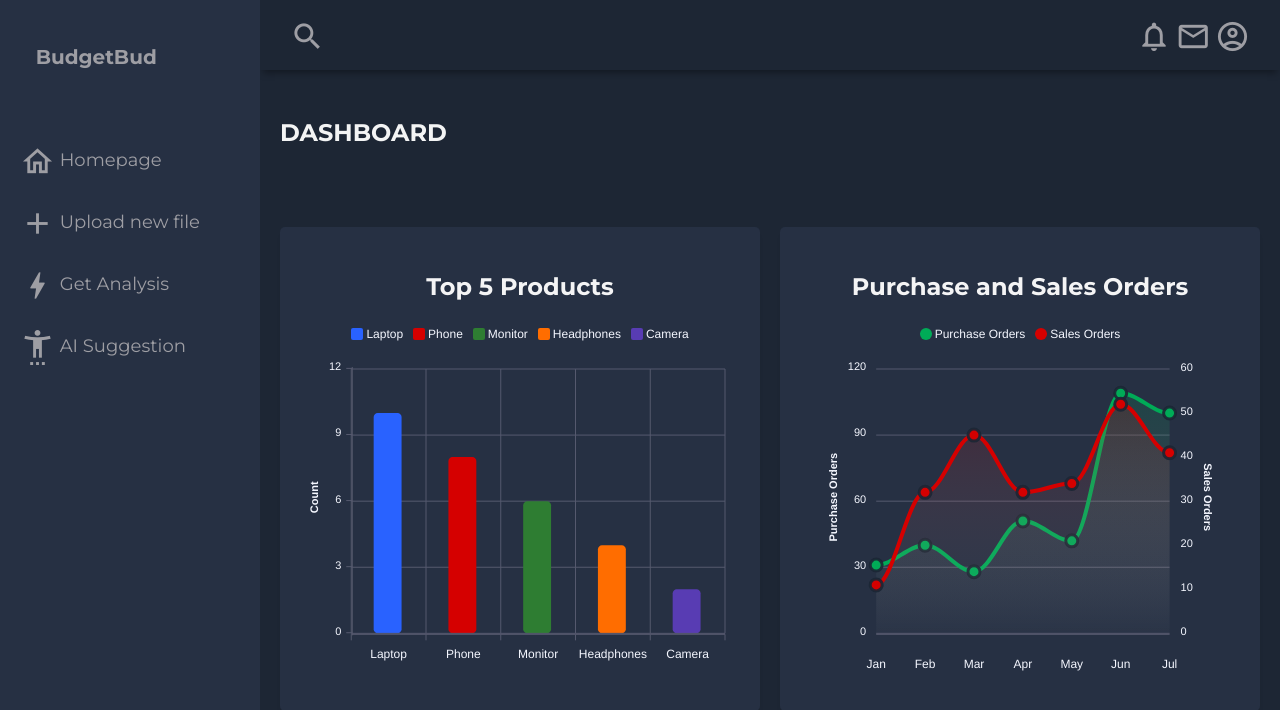
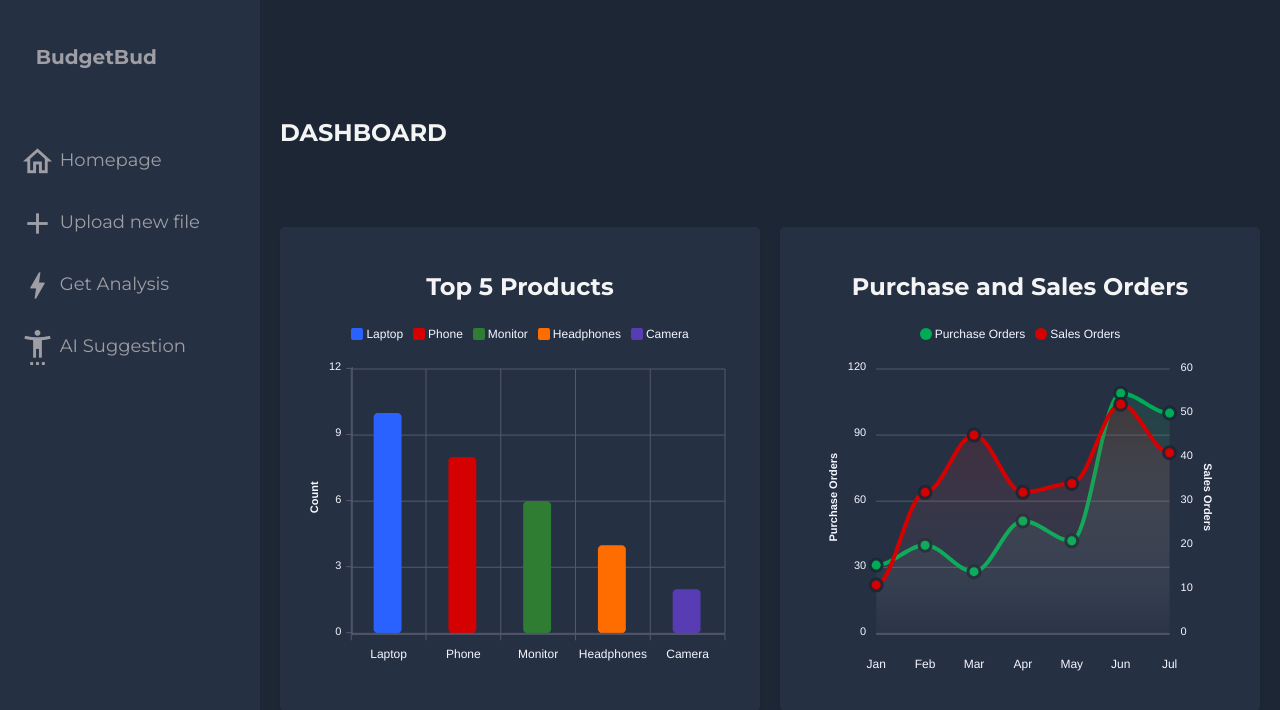
Before and after one commit to amanparasher/BudgetBud, a Flask app: template templates/admin.html in a window 1280 px wide. Shown: the top 710 px of the page. Run offline with Flask 3, Linux system fonts and the light colour scheme; the template is opened without the code that fills it, so the values that code supplies are empty; some libraries are stand-ins or nearby versions.

Commit message:
minor changes

```diff
--- a/templates/admin.html
+++ b/templates/admin.html
@@ -18,19 +18,18 @@
     <div class="grid-container">
 
       <!-- Header -->
-      <header class="header">
-        <div class="menu-icon" onclick="openSidebar()">
-          <span class="material-icons-outlined">menu</span>
-        </div>
-        <div class="header-left">
-          <span class="material-icons-outlined">search</span>
-        </div>
-        <div class="header-right">
-          <span class="material-icons-outlined">notifications</span>
-          <span class="material-icons-outlined">email</span>
-          <span class="material-icons-outlined">account_circle</span>
-        </div>
-      </header>
+<!--      <header class="header">-->
+<!--        <div class="menu-icon" onclick="openSidebar()">-->
+<!--          <span class="material-icons-outlined">menu</span>-->
+<!--        </div>-->
+<!--        <div class="header-left">-->
+<!--        </div>-->
+<!--        <div class="header-right">-->
+<!--          <span class="material-icons-outlined">notifications</span>-->
+<!--          <span class="material-icons-outlined">email</span>-->
+<!--          <span class="material-icons-outlined">account_circle</span>-->
+<!--        </div>-->
+<!--      </header>-->
       <!-- End Header -->
 
       <!-- Sidebar -->
```
Also changed, not shown: templates/chatbot.html (+12 -13 lines), templates/upload.html (+18 -15 lines).
